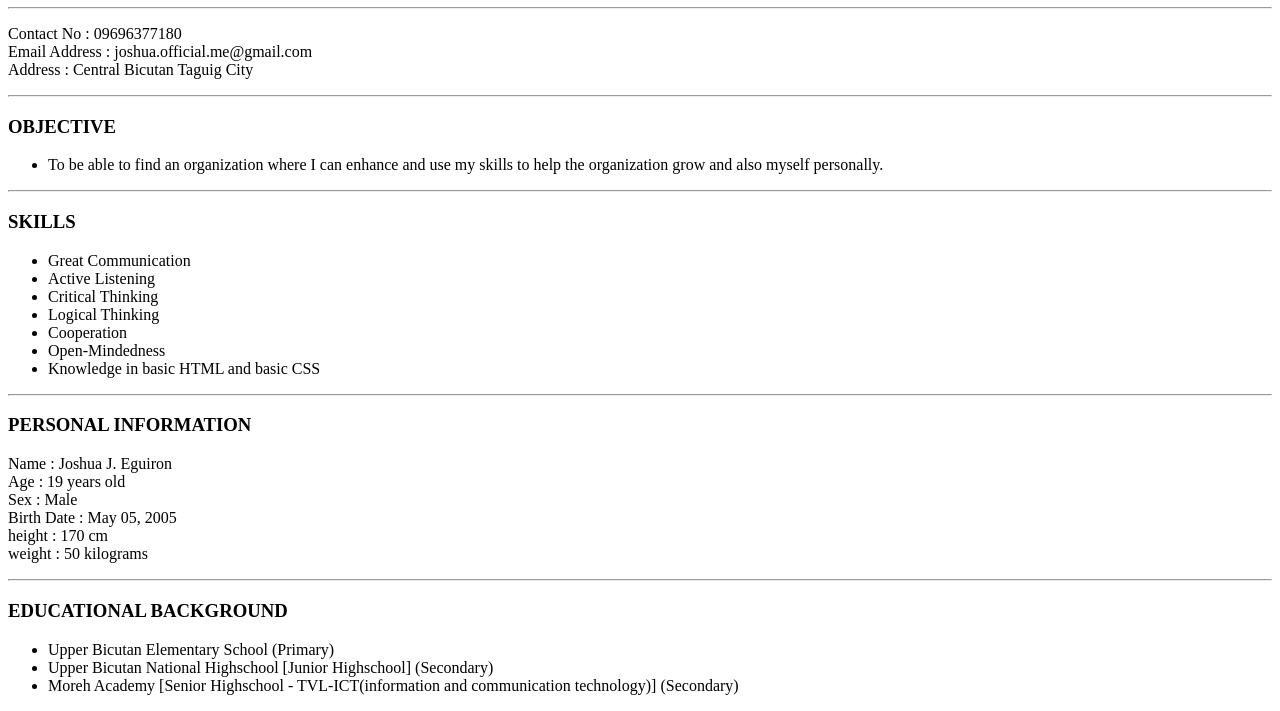
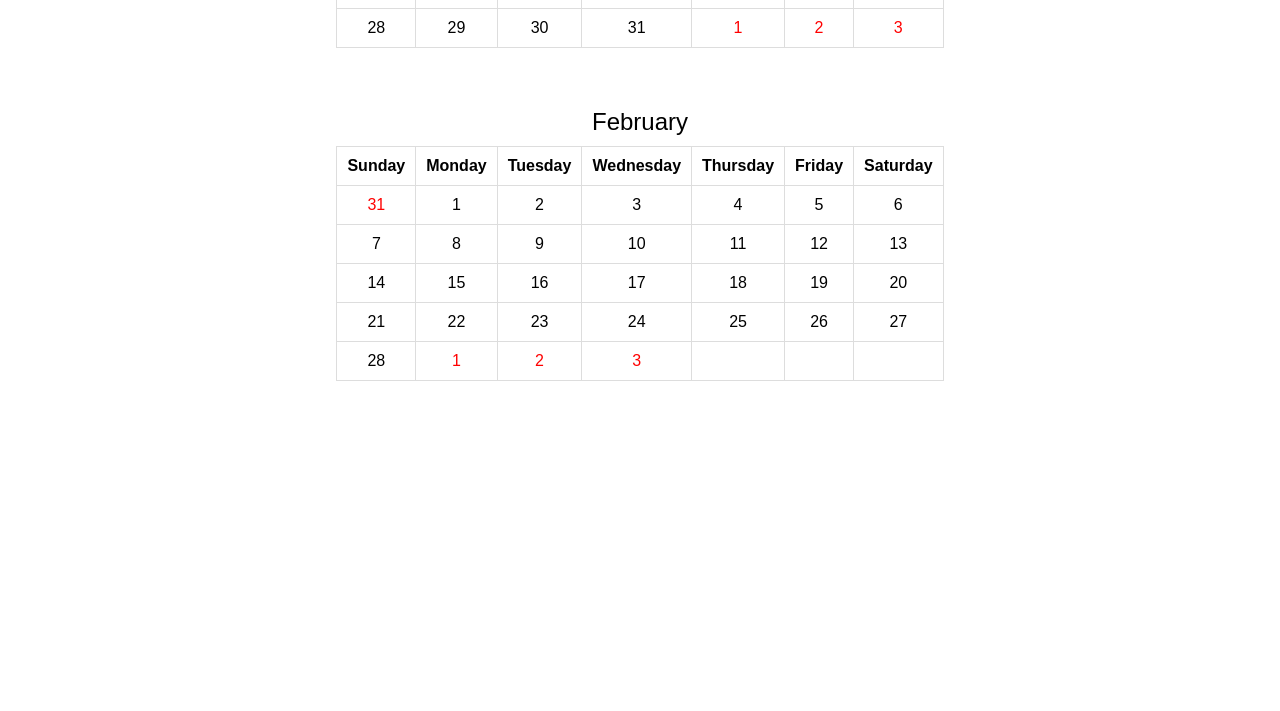
Before and after one commit to JoshuaOfficial-prog/html-portfolio, a plain HTML site: page index.html in a window 1280 px wide. Shown: the part 285-996 px from the top of the page. After the commit the page ends 800 px from the top, so only its background shows below. Drawn offline with Linux system fonts and the light colour scheme.

Commit message:
Add files via upload

```diff
--- a/index.html
+++ b/index.html
@@ -2,59 +2,139 @@
 <html lang="en">
 <head>
     <meta charset="UTF-8">
-    <title>My Resume</title>
+    <meta name="viewport" content="width=device-width, initial-scale=1.0">
+    <title>Calendar</title>
+    <link href="./style.css" rel="stylesheet">
 </head>
 <body>
-    <img src="./resume-pic.jpg" height="200"/>
-    <h1>JOSHUA J. EGUIRON</h1>
 
-    <hr />
+    <div id="calendar">
+        <!-- January Calendar -->
+        <table class="calendar-table">
+            <caption><h2>January</h2></caption>
+            <thead>
+                <tr>
+                    <th>Sunday</th>
+                    <th>Monday</th>
+                    <th>Tuesday</th>
+                    <th>Wednesday</th>
+                    <th>Thursday</th>
+                    <th>Friday</th>
+                    <th>Saturday</th>
+                </tr>
+            </thead>
+            <tbody>
+                <tr>
+                    <td class="prev-month">31</td>
+                    <td>1</td>
+                    <td>2</td>
+                    <td>3</td>
+                    <td>4</td>
+                    <td>5</td>
+                    <td>6</td>
+                </tr>
+                <tr>
+                    <td>7</td>
+                    <td>8</td>
+                    <td>9</td>
+                    <td>10</td>
+                    <td>11</td>
+                    <td>12</td>
+                    <td>13</td>
+                </tr>
+                <tr>
+                    <td>14</td>
+                    <td>15</td>
+                    <td>16</td>
+                    <td>17</td>
+                    <td>18</td>
+                    <td>19</td>
+                    <td>20</td>
+                </tr>
+                <tr>
+                    <td>21</td>
+                    <td>22</td>
+                    <td>23</td>
+                    <td>24</td>
+                    <td>25</td>
+                    <td>26</td>
+                    <td>27</td>
+                </tr>
+                <tr>
+                    <td>28</td>
+                    <td>29</td>
+                    <td>30</td>
+                    <td>31</td>
+                    <td class="next-month">1</td>
+                    <td class="next-month">2</td>
+                    <td class="next-month">3</td>
+                </tr>
+            </tbody>
+        </table>
 
-    <p>
-        Contact No : 09696377180 <br />
-        Email Address : joshua.official.me@gmail.com <br />
-        Address : Central Bicutan Taguig City <br />
-    </p>
+        <!-- February Calendar -->
+        <table class="calendar-table">
+            <caption><h2>February</h2></caption>
+            <thead>
+                <tr>
+                    <th>Sunday</th>
+                    <th>Monday</th>
+                    <th>Tuesday</th>
+                    <th>Wednesday</th>
+                    <th>Thursday</th>
+                    <th>Friday</th>
+                    <th>Saturday</th>
+                </tr>
+            </thead>
+            <tbody>
+                <tr>
+                    <td class="prev-month">31</td>
+                    <td>1</td>
+                    <td>2</td>
+                    <td>3</td>
+                    <td>4</td>
+                    <td>5</td>
+                    <td>6</td>
+                </tr>
+                <tr>
+                    <td>7</td>
+                    <td>8</td>
+                    <td>9</td>
+                    <td>10</td>
+                    <td>11</td>
+                    <td>12</td>
+                    <td>13</td>
+                </tr>
+                <tr>
+                    <td>14</td>
+                    <td>15</td>
+                    <td>16</td>
+                    <td>17</td>
+                    <td>18</td>
+                    <td>19</td>
+                    <td>20</td>
+                </tr>
+                <tr>
+                    <td>21</td>
+                    <td>22</td>
+                    <td>23</td>
+                    <td>24</td>
+                    <td>25</td>
+                    <td>26</td>
+                    <td>27</td>
+                </tr>
+                <tr>
+                    <td>28</td>
+                    <td class="next-month">1</td>
+                    <td class="next-month">2</td>
+                    <td class="next-month">3</td>
+                    <td></td>
+                    <td></td>
+                    <td></td>
+                </tr>
+            </tbody>
+        </table>
+    </div>
 
-    <hr />
-
-    <h3>OBJECTIVE</h3>
-    <ul>
-        <li>To be able to find an organization where I can enhance and use my skills to help the organization grow and also myself personally.</li>
-    </ul>
-
-    <hr />
-
-    <h3>SKILLS</h3>
-    <ul>
-        <li>Great Communication</li>
-        <li>Active Listening</li>
-        <li>Critical Thinking</li>
-        <li>Logical Thinking</li>
-        <li>Cooperation</li>
-        <li>Open-Mindedness</li>
-        <li>Knowledge in basic HTML and basic CSS </li>
-    </ul>
-
-    <hr />
-
-    <h3>PERSONAL INFORMATION</h3>
-    <p>
-        Name : Joshua J. Eguiron<br />
-        Age : 19 years old<br />
-        Sex : Male<br />
-        Birth Date : May 05, 2005<br />
-        height : 170 cm<br />
-        weight : 50 kilograms<br />
-    </p>
-
-    <hr />
-
-    <h3>EDUCATIONAL BACKGROUND</h3>
-    <ul>
-        <li>Upper Bicutan Elementary School (Primary)</li>
-        <li>Upper Bicutan National Highschool [Junior Highschool] (Secondary)</li>
-        <li>Moreh Academy [Senior Highschool - TVL-ICT(information and communication technology)] (Secondary)</li>
-    </ul>
 </body>
 </html>
--- /dev/null
+++ b/style.css
@@ -0,0 +1,33 @@
+body {
+    font-family: Arial, sans-serif;
+}
+
+#calendar {
+    display: flex;
+    flex-direction: column;
+    align-items: center;
+    margin: 50px auto;
+}
+
+.calendar-table {
+    border-collapse: collapse;
+    margin-bottom: 50px;
+    width: 100%;
+    max-width: 600px;
+}
+
+.calendar-table th,
+.calendar-table td {
+    padding: 10px;
+    text-align: center;
+    border: 1px solid #ddd;
+}
+
+h2 {
+    margin: 10px 0;
+    font-weight: normal;
+}
+
+.prev-month, .next-month {
+    color: red;
+}
```
